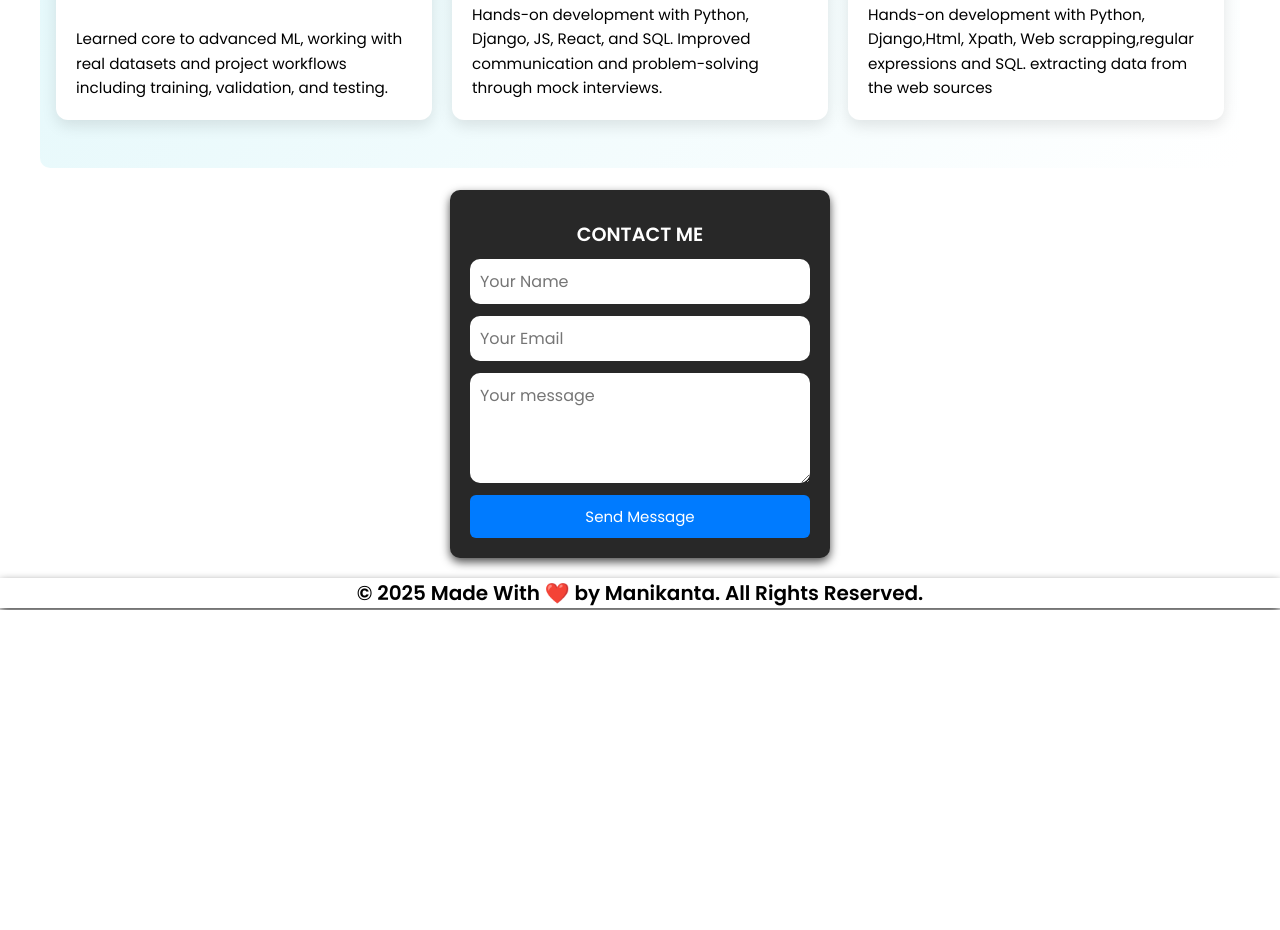
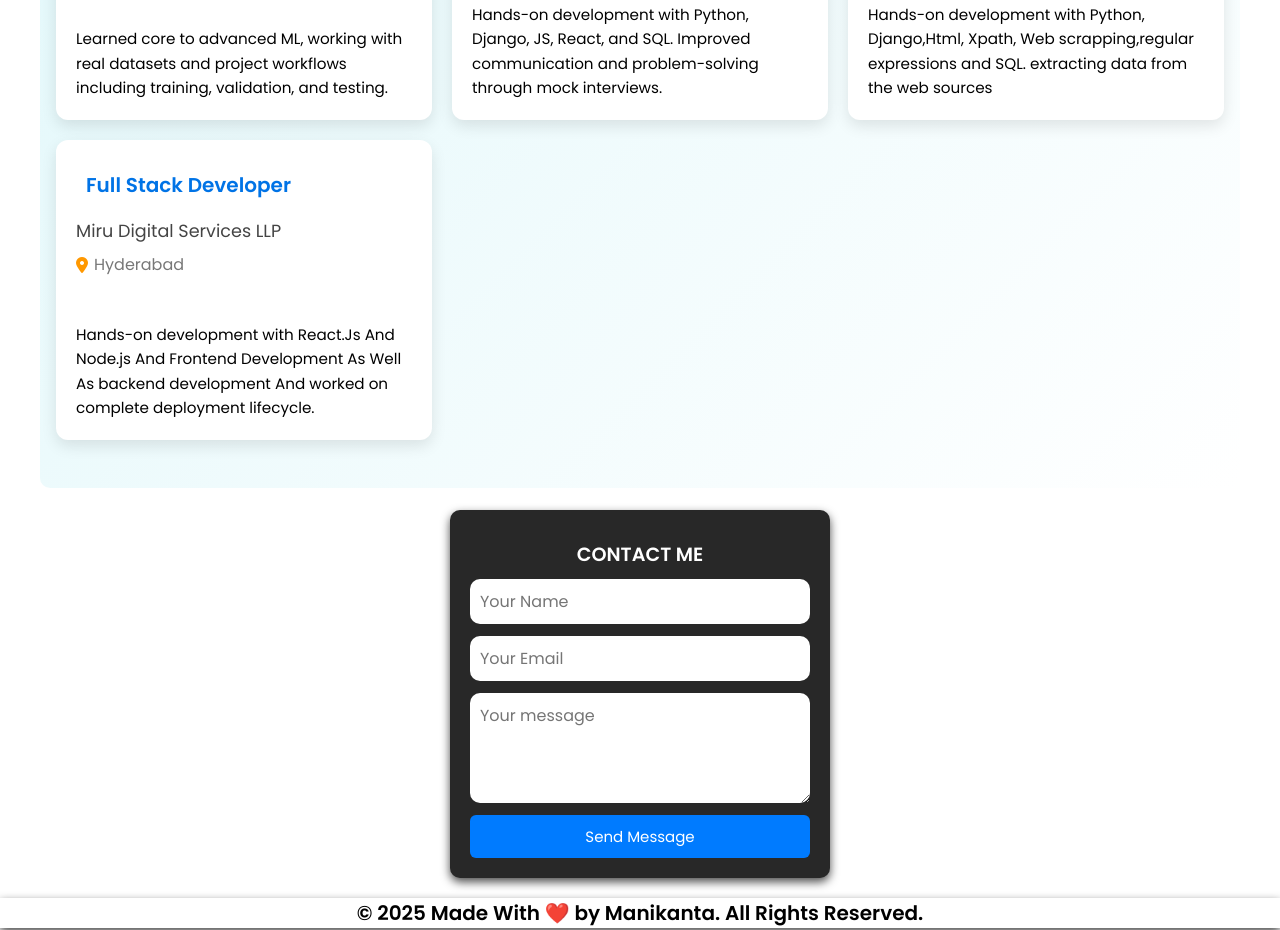
Before and after one commit to manispark12/my_portfolio, a plain HTML site: page index.html in a window 1280 px wide. Shown: the part 2615-3545 px from the top of the page. Before the commit the page ends 3225 px from the top, so only its background shows below. Drawn offline with nearby package versions, Linux system fonts and the light colour scheme.

Commit message:
experience add

```diff
--- a/index.html
+++ b/index.html
@@ -221,6 +221,16 @@
                         and SQL. extracting data from the web sources
                     </p>
                 </div>
+                     <div class="intern-card">
+
+                        <h2 class="role">Full Stack Developer</h2>
+                        <h3 class="company">Miru Digital Services LLP</h3>
+                        <p class="location"><i class="fas fa-map-marker-alt"></i>Hyderabad</p>
+
+                    <p class="intern-description">
+                        Hands-on development with React.Js And Node.js And Frontend Development As Well As backend development And worked on complete deployment lifecycle.
+                    </p>
+                </div>
                        </div>
 
 
```
